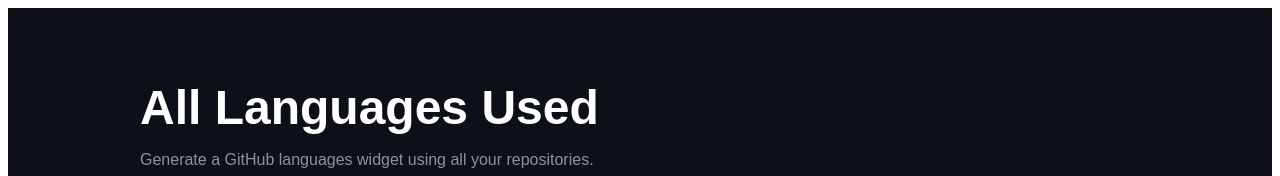
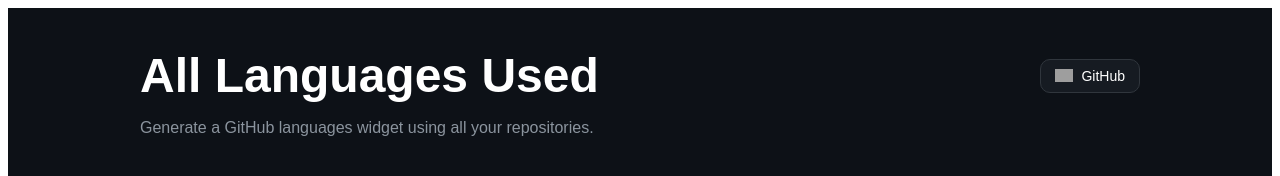
Before and after one commit to Manikeshmk/All_Languages_Used, a Next.js app: page / in a window 1280 px wide. Shown: the top 176 px of the page. Built offline with nearby package versions, Linux system fonts and the light colour scheme; grey boxes are pictures that could not be loaded.

Commit message:
added github link

```diff
--- a/pages/index.tsx
+++ b/pages/index.tsx
@@ -84,14 +84,50 @@
         </div>
         */}
 
+
+        <div
+  style={{
+    display: "flex",
+    alignItems: "center",
+    justifyContent: "space-between",
+    marginBottom: "10px",
+  }}
+>
   <h1
     style={{
       fontSize: "48px",
-            marginBottom: "10px",
+      margin: 0,
     }}
   >
     All Languages Used
   </h1>
+
+  <a
+    href="https://github.com/Manikeshmk/All_Languages_Used"
+    target="_blank"
+    rel="noopener noreferrer"
+    style={{
+      display: "inline-flex",
+      alignItems: "center",
+      gap: "8px",
+      background: "#161b22",
+      color: "white",
+      padding: "8px 14px",
+      borderRadius: "10px",
+      textDecoration: "none",
+      fontSize: "14px",
+      border: "1px solid #30363d",
+    }}
+  >
+    <img
+      src="https://github.githubassets.com/images/modules/logos_page/GitHub-Mark.png"
+      alt="GitHub"
+      width="18"
+    />
+    GitHub
+  </a>
+</div>
+
 
         <p
           style={{
```
Lines whose indentation alone changed are shown as unchanged.
